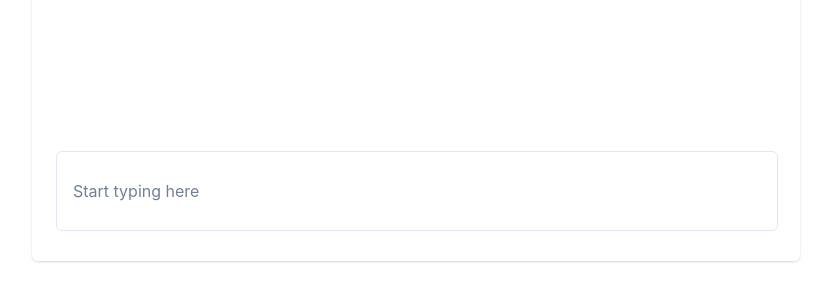
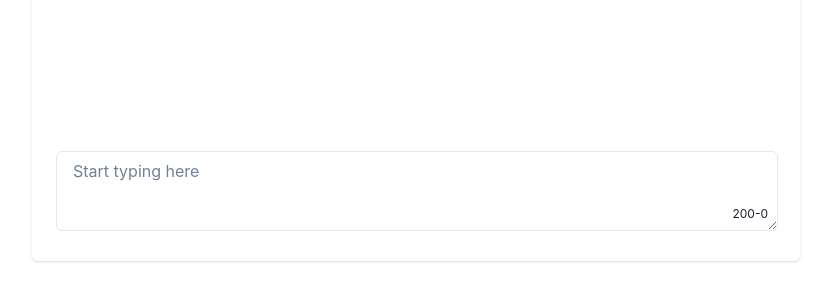
Before and after one commit to ethanw03/scratch-pad, a Next.js app: page / in a window 1280 px wide. Shown: the part 396-696 px from the top of the page, without its empty margins (224-1055 px from the left). Built offline with nearby package versions, Linux system fonts and the light colour scheme.

Commit message:
add note length maximum

```diff
--- a/src/components/StyledCard.js
+++ b/src/components/StyledCard.js
@@ -1,4 +1,12 @@
-import { Box, Card, Flex, Input, Spacer, Text } from "@chakra-ui/react";
+import {
+  Box,
+  Card,
+  Flex,
+  Input,
+  Spacer,
+  Text,
+  Textarea,
+} from "@chakra-ui/react";
 import { useEffect, useRef, useState } from "react";
 
 import StyledCardItem from "./StyledCardItem";
@@ -6,9 +14,12 @@ import StyledCardItem from "./StyledCardItem";
 const StyledCard = ({}) => {
   const [notes, setNotes] = useState([]);
   const [note, setNote] = useState("");
+  const [maxCharLimit] = useState(200);
 
   const handleChange = (event) => {
-    setNote(event.target.value);
+    if (event.target.value.length <= maxCharLimit) {
+      setNote(event.target.value);
+    }
   };
 
   const handleAddNote = () => {
@@ -59,9 +70,8 @@ const StyledCard = ({}) => {
           </Flex>
         </Box>
 
-        <Box marginTop="20px">
-          <Input
-            type="text"
+        <Box marginTop="20px" position="relative">
+          <Textarea
             id="note"
             name="note"
             value={note}
@@ -72,6 +82,11 @@ const StyledCard = ({}) => {
             height="80px"
             placeholder="Start typing here"
           />
+          <Box position="absolute" bottom="2" right="2">
+            <Text fontSize="xs">
+              {maxCharLimit}-{note.length}
+            </Text>
+          </Box>
         </Box>
       </Flex>
     </Card>
```
